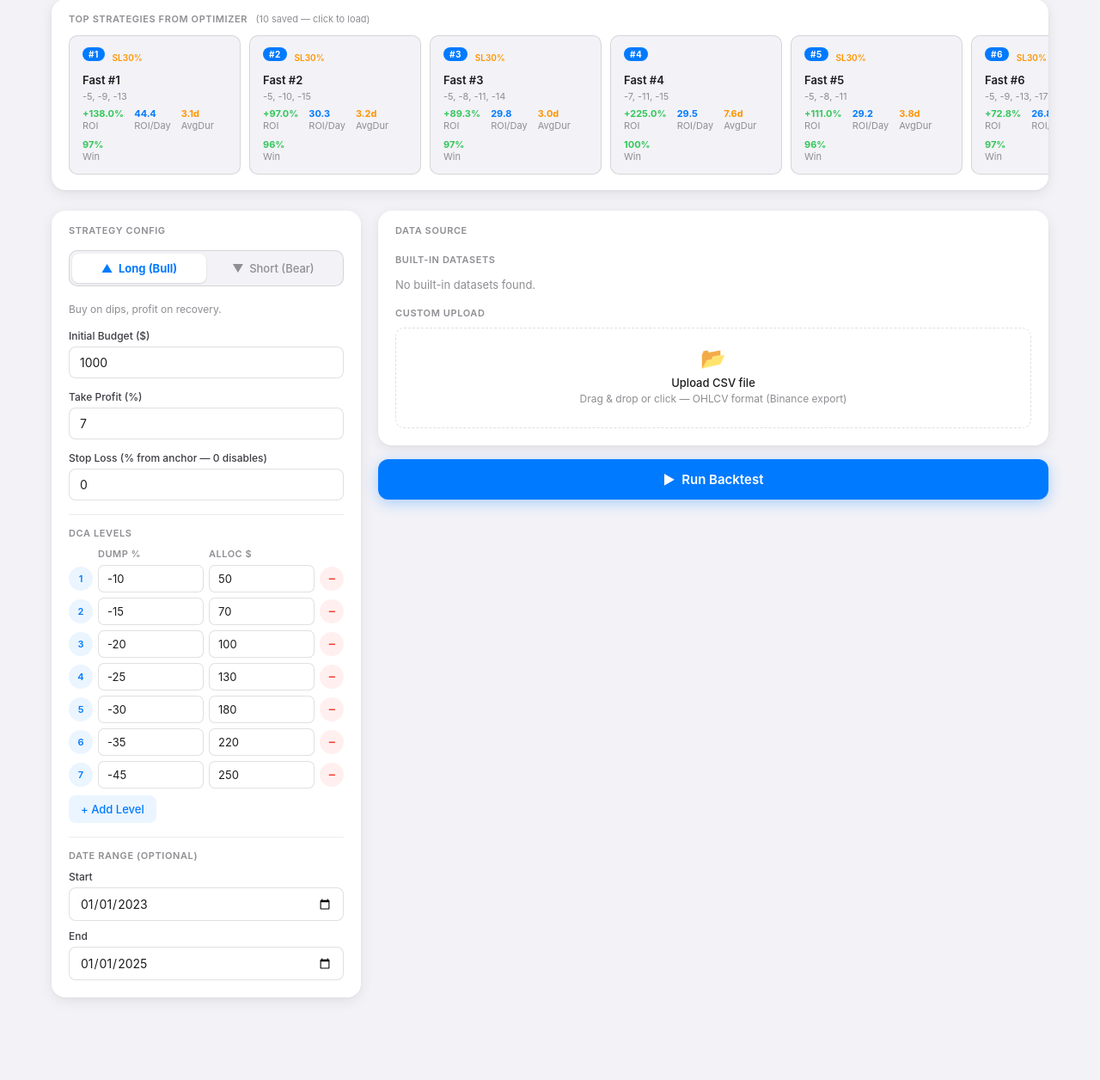
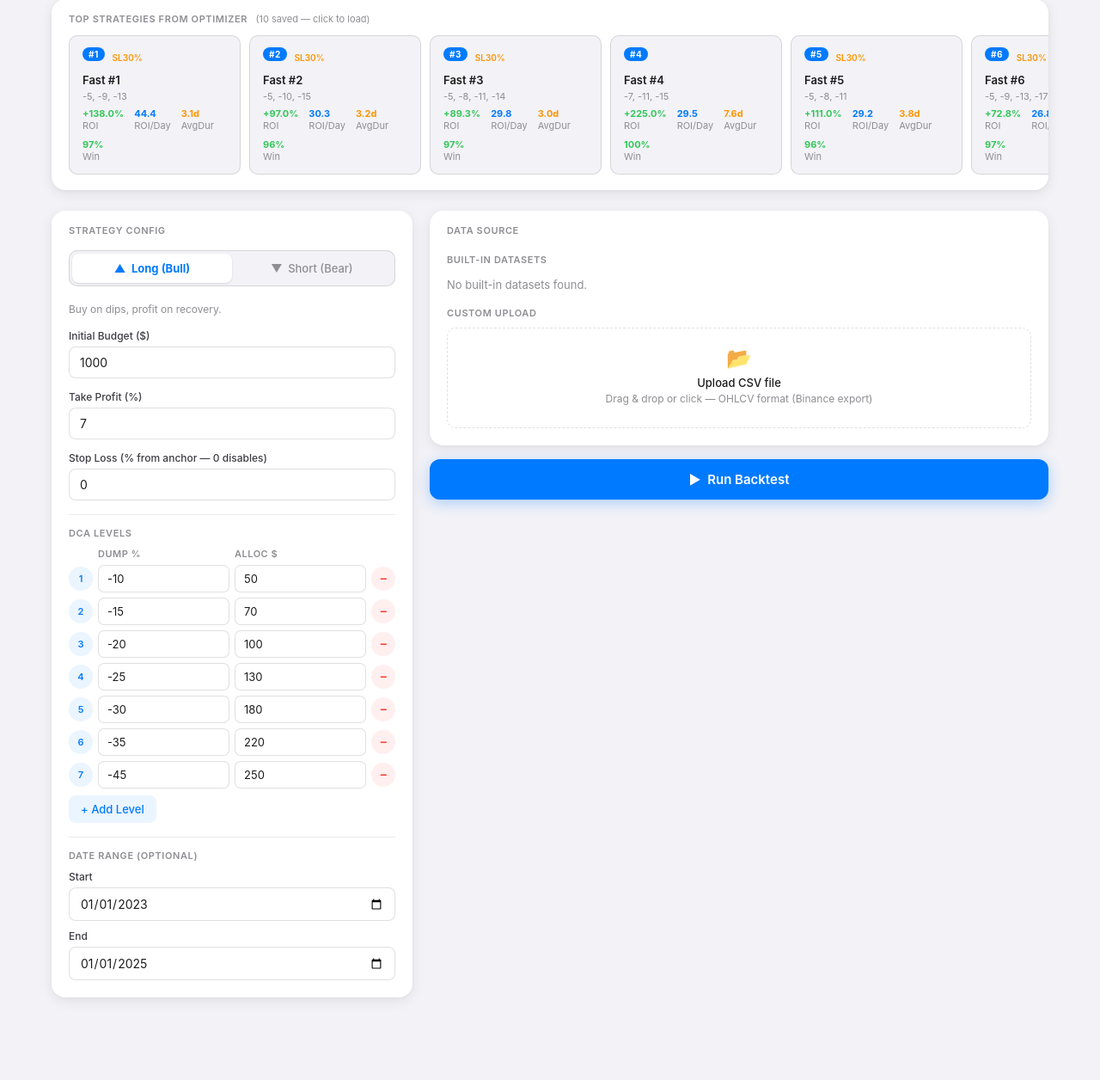
Before and after one commit to ZeroSanan/Infinity, a Flask app: page /backtest in a window 1280 px wide. Shown: the part 93-1349 px from the top of the page at 86% size. Run offline with Flask 3, Linux system fonts and the light colour scheme; data that the repository does not hold is empty.

Commit message:
Widen sidebar further: 360px → 420px
https://claude.ai/code/session_01DP8x1invuDoiQ5o3SC3PE3

```diff
--- a/web/templates/backtest.html
+++ b/web/templates/backtest.html
@@ -58,11 +58,11 @@
   /* ── LAYOUT ── */
   .layout {
     display: grid;
-    grid-template-columns: 360px 1fr;
+    grid-template-columns: 420px 1fr;
     gap: 20px;
     align-items: start;
   }
-  @media (max-width: 920px) { .layout { grid-template-columns: 1fr; } }
+  @media (max-width: 980px) { .layout { grid-template-columns: 1fr; } }
 
   /* ── PANEL ── */
   .panel {
```
